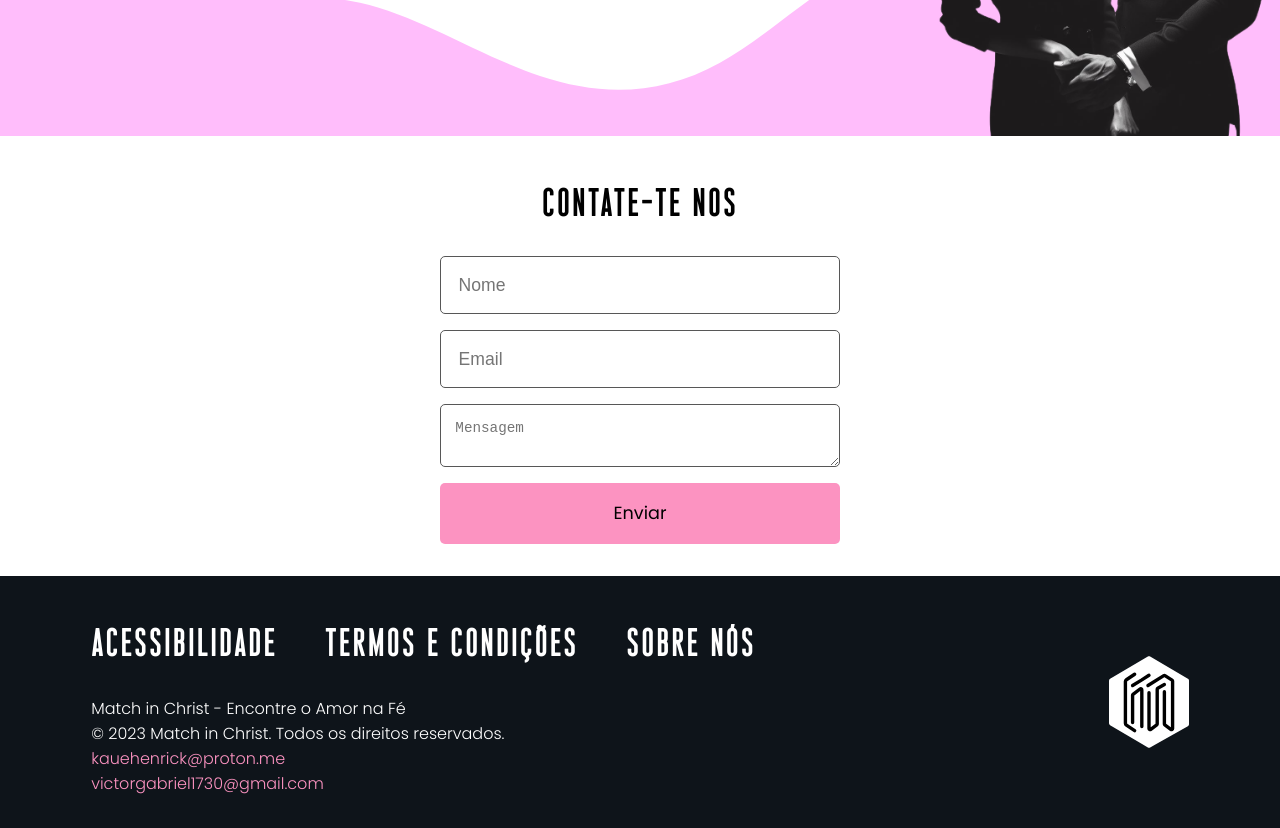
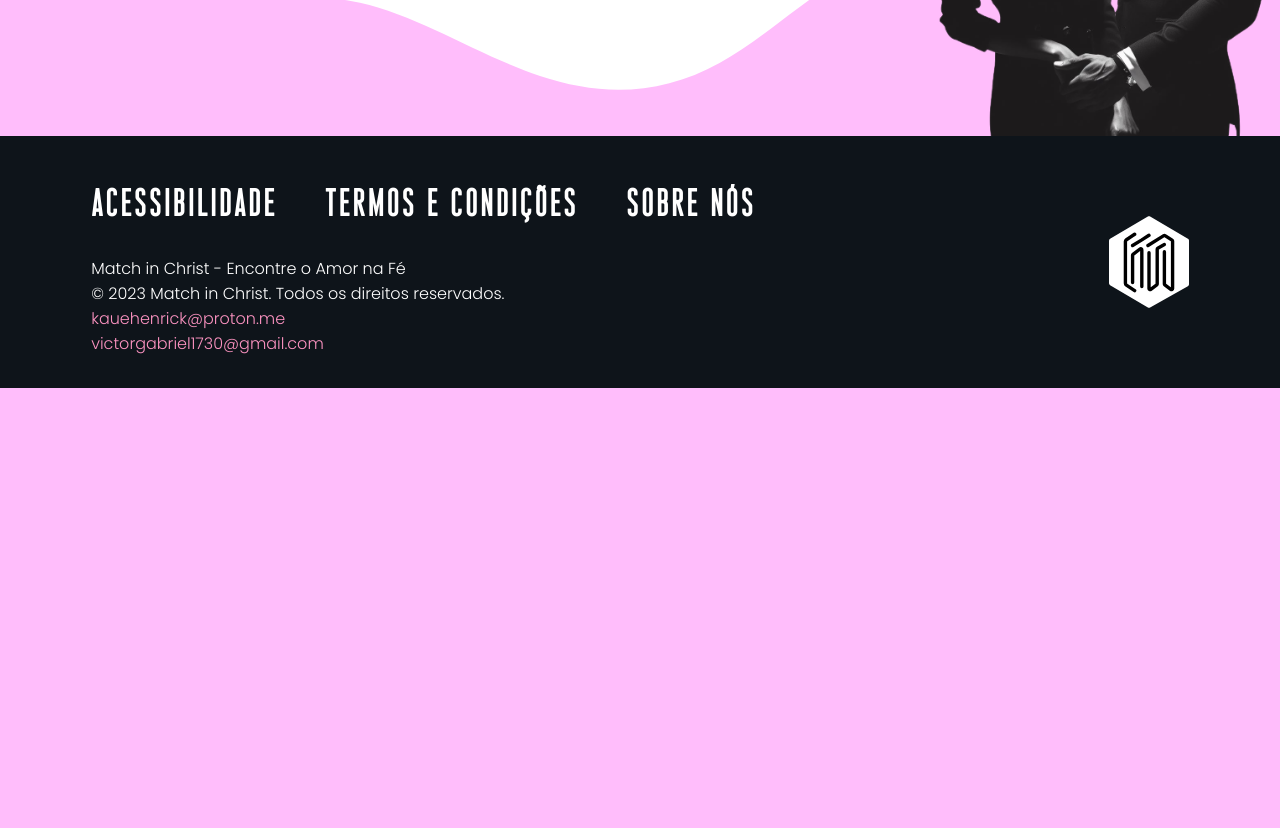
Before and after one commit to Gabriel-Vict0r/match-in-christ, a plain HTML site: page src/views/aboutUs.html in a window 1280 px wide. Shown: the part 780-1608 px from the top of the page. After the commit the page ends 1168 px from the top, so only its background shows below. Drawn offline with nearby package versions, Linux system fonts and the light colour scheme.

Commit message:
Obrigado Senhor

```diff
--- a/src/stylesheets/styleGlobal.css
+++ b/src/stylesheets/styleGlobal.css
@@ -39,43 +39,6 @@ a {
     font-size: 1.5em;
 }
 
-.form {
-    width: 100%;
-    padding: 2em;
-}
-
-.formulario,
-form {
-    margin: 0 auto;
-    display: flex;
-    flex-direction: column;
-    width: 400px;
-    gap: 1em;
-}
-
-.formulario h3 {
-    font-size: 2rem;
-    letter-spacing: 2px;
-    text-transform: uppercase;
-    font-family: 'Milky Bar';
-    text-align: center;
-    font-weight: 500;
-}
-.formulario form input, .formulario form textarea {
-    background: transparent;
-    outline: none;
-    border: 1px solid #575757;
-    border-radius: 5px;
-    padding: 1em;
-        font-size: 1.1em;
-}
-.btnEnviar {
-    cursor: pointer;
-    background-color: #fc93c1 !important;
-    border: none !important;
-    font-family: 'Poppins', sans-serif;
-    font-size: 1.1em;
-}
 
 footer {
     display: flex;
--- a/src/views/aboutUs.html
+++ b/src/views/aboutUs.html
@@ -54,17 +54,6 @@
       <img class="couple-2" src="../img/couple-aboutus-2.png" alt="casal sobre nos 2">
     </section>
   </div>
-  <section class="form">
-    <div class="formulario">
-      <form action="">
-        <h3>Contate-te nos</h3>
-        <input type="text" name="nome" placeholder="Nome">
-        <input type="email" name="email" placeholder="Email">
-        <textarea placeholder="Mensagem"></textarea>
-        <input type="submit" value="Enviar" class="btnEnviar">
-      </form>
-    </div>
-  </section>
   <footer>
     <div class="principalLinks">
       <ul>
```
Also changed, not shown: src/views/login.html (+7 -2 lines), src/stylesheets/login.css (deleted), src/stylesheets/loginSign.css (added).
